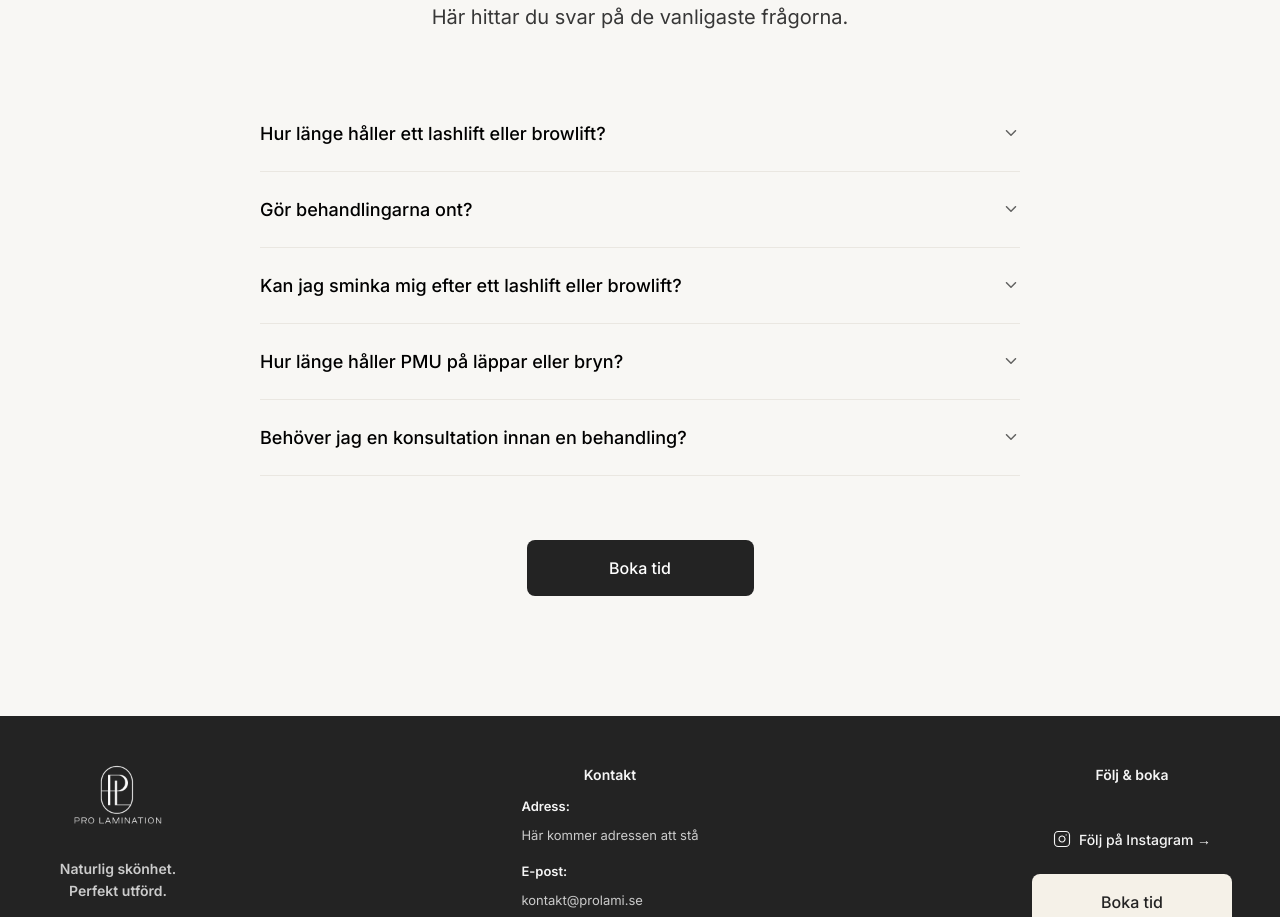
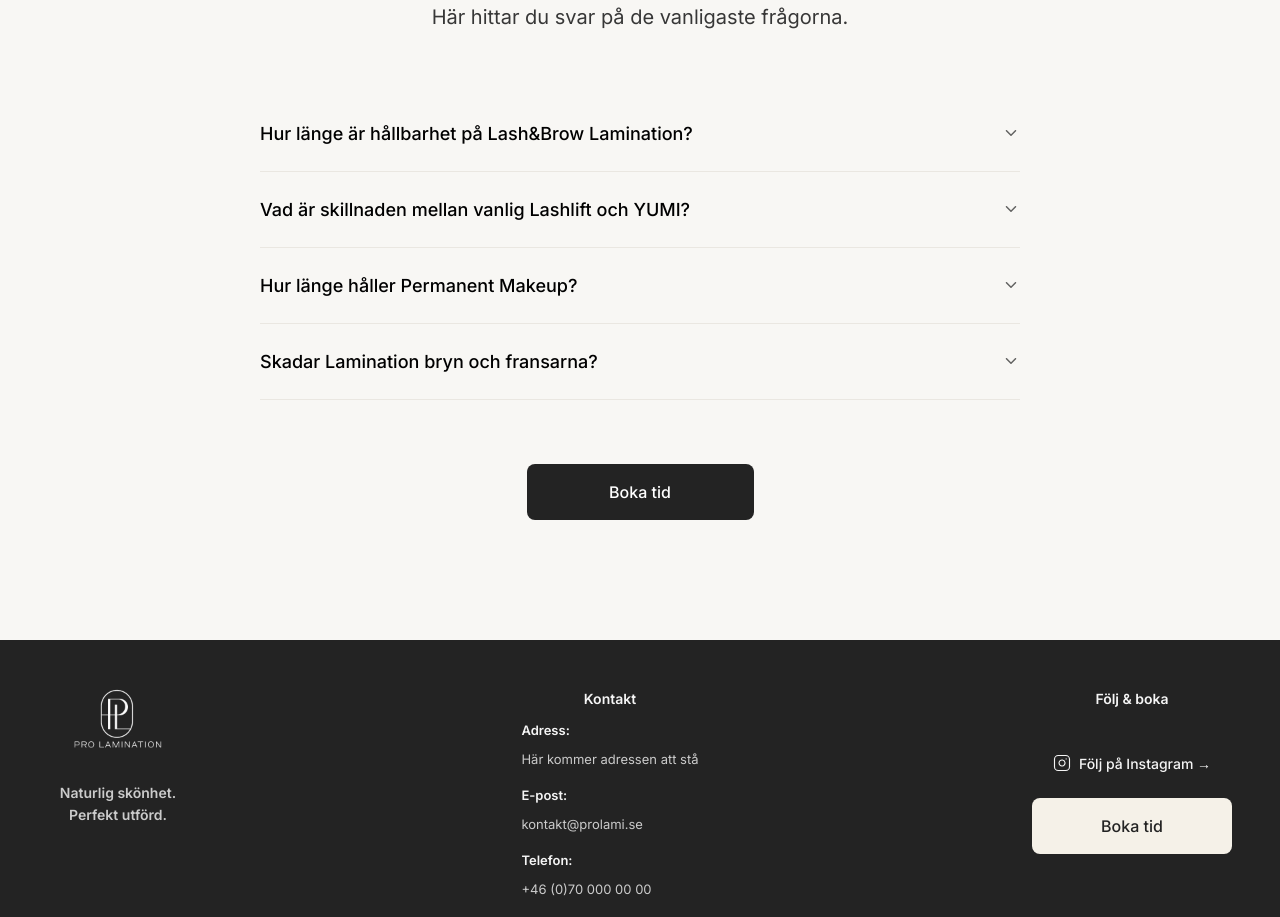
Before and after one commit to azuthedev/ProLami, a React (Vite) app: page / in a window 1280 px wide. Shown: the part 5120-6037 px from the top of the page. Built offline with nearby package versions, Linux system fonts and the light colour scheme.

Commit message:
FAQ changes

```diff
--- a/src/components/FAQ.tsx
+++ b/src/components/FAQ.tsx
@@ -19,24 +19,20 @@ const CONTENT = {
   subtitle: 'Här hittar du svar på de vanligaste frågorna.',
   faqs: [
     {
-      question: 'Hur länge håller ett lashlift eller browlift?',
-      answer: 'Resultatet håller vanligtvis 6–8 veckor beroende på hårväxt och skötsel.',
+      question: 'Hur länge är hållbarhet på Lash&Brow Lamination?',
+      answer: 'Hållbarheter är mellan 4-6 veckor',
     },
     {
-      question: 'Gör behandlingarna ont?',
-      answer: 'Nej. De flesta upplever behandlingarna som avslappnande och helt smärtfria.',
+      question: 'Vad är skillnaden mellan vanlig Lashlift och YUMI?',
+      answer: 'Lashlift och Yumi Lashlift har samma mål med skillnaden:\n\nPremium vätskor med vårdande ingredienser\n\nMer hållbarhet på 8 veckor',
     },
     {
-      question: 'Kan jag sminka mig efter ett lashlift eller browlift?',
-      answer: 'Ja, men vänta 24 timmar innan du använder mascara eller oljebaserade produkter.',
+      question: 'Hur länge håller Permanent Makeup?',
+      answer: 'Permanent Makeup håller oftast 2-4 år efter påfyllningen. För mer information om behandlingen rekommenderas det att boka en Kostnadsfri konsultation innan besöket.',
     },
     {
-      question: 'Hur länge håller PMU på läppar eller bryn?',
-      answer: 'PMU håller normalt 1–3 år beroende på hudtyp, skötsel och livsstil.',
-    },
-    {
-      question: 'Behöver jag en konsultation innan en behandling?',
-      answer: 'För de flesta behandlingar behövs ingen konsultation. Vid PMU går vi alltid igenom dina önskemål innan vi börjar.',
+      question: 'Skadar Lamination bryn och fransarna?',
+      answer: 'Nej. Om du följer terapeutens rekommendationer och tar hand om dina fransar och bryn efter behandlingen är det inte skadligt. Tvärtom kan du få ett hållbart resultat och bättre kvalitet över tid.',
     },
   ],
   cta: {
@@ -87,7 +83,7 @@ function FAQItem({ question, answer, isOpen, onToggle }: {
       >
         <div className="pb-6 pt-4">
           <p
-            className="font-inter text-[14px] lg:text-[16px] leading-[150%] text-[#232323] w-[90%]"
+            className="font-inter text-[14px] lg:text-[16px] leading-[150%] text-[#232323] w-[90%] whitespace-pre-line"
             style={{ opacity: 0.9 }}
           >
             {answer}
```
